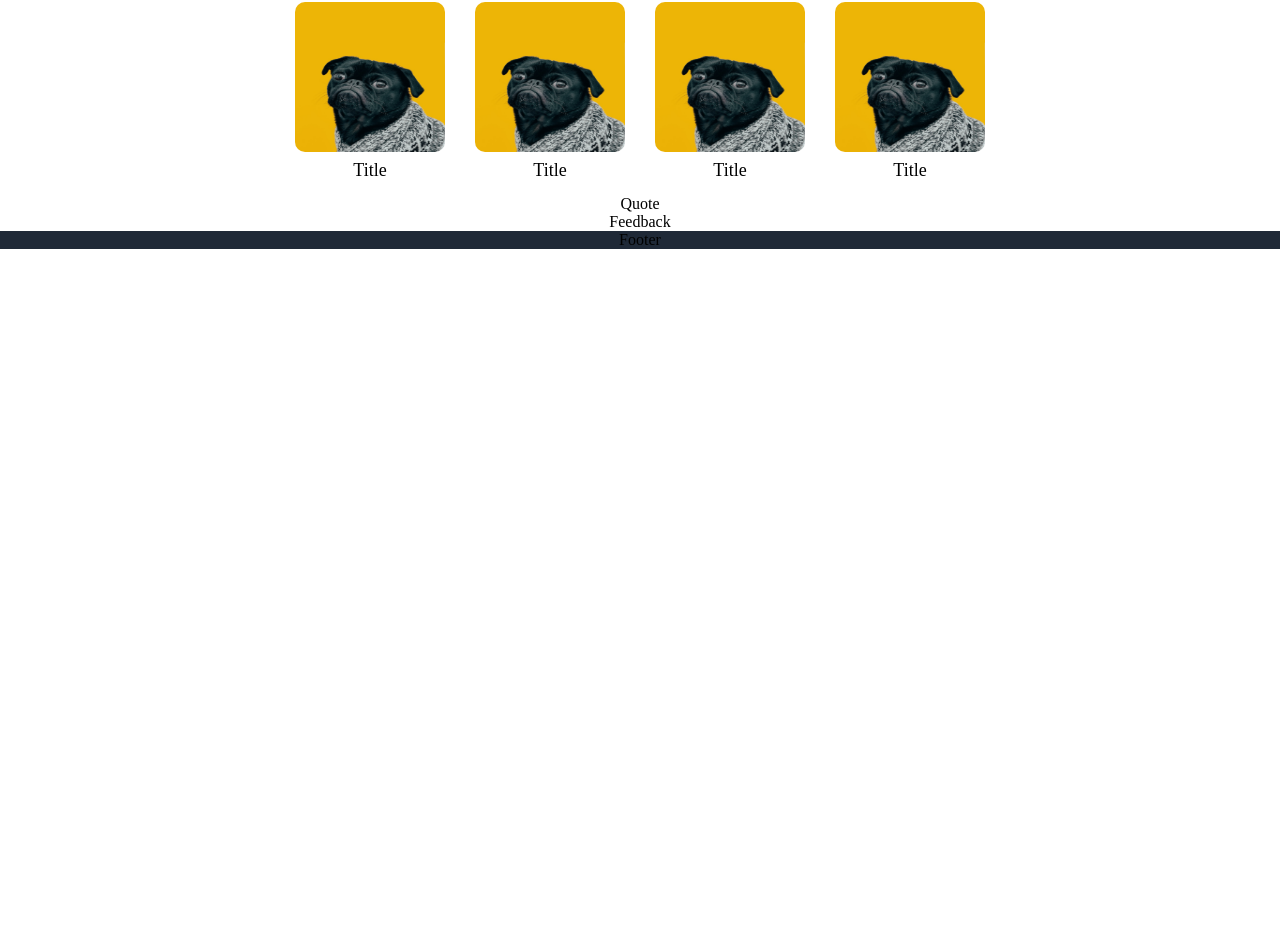
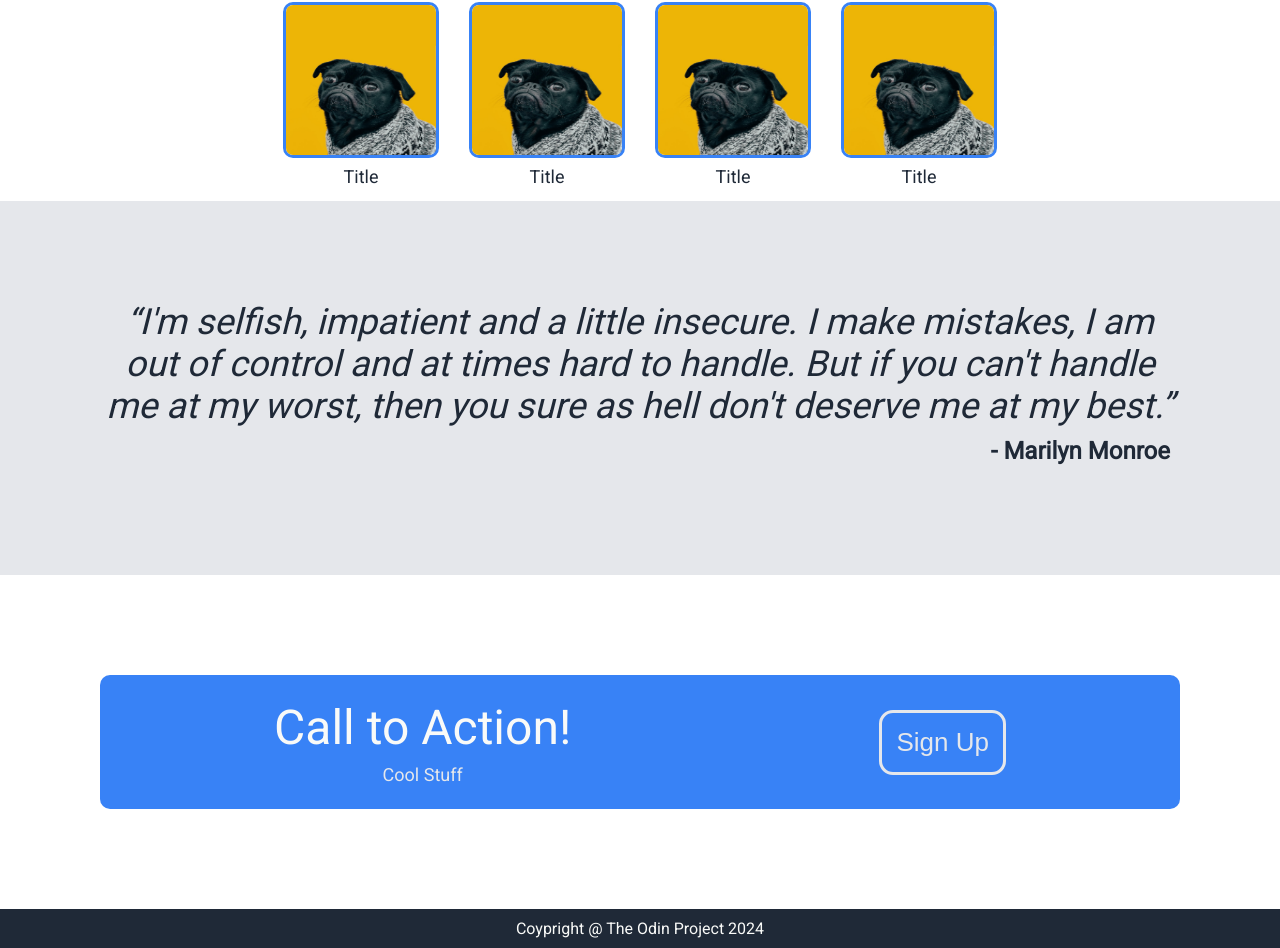
Before and after one commit to ug-prog01/Odin_Project, a plain HTML site: page index.html in a window 1280 px wide. Shown: the part 322-1270 px from the top of the page. Before the commit the page ends 800 px from the top, so only its background shows below. Drawn offline with Linux system fonts and the light colour scheme.

Commit message:
Odin Landing Page. Finishing

```diff
--- a/index.html
+++ b/index.html
@@ -3,6 +3,7 @@
   <head>
     <meta charset="UTF-8">
     <title>Odin | Testing</title>
+	<link href='https://fonts.googleapis.com/css?family=Roboto' rel='stylesheet'>
 	<link rel="stylesheet" href="styles.css">
   </head>
 
@@ -20,9 +21,9 @@
 		</div>
 		<div class="info">
 			<div class="info-content">
-				<p class="hero-text">Tilte of the page</p>
-				<p>Description about the page</p>
-				<button><p>Sign Up</p></button>
+				<div class="hero-text">Tilte of the page</div>
+				<div class="description">Description about the page</div>
+				<button>Sign Up</button>
 			</div>
 			<div>
 				<img src="./images/image1.jpg" alt="Charles">
@@ -34,31 +35,38 @@
 			</div>
 			<div class="cards">
 				<div class="card">
-					<img src="./images/image1.jpg" alt="Charles">
+					<img src="./images/image1.jpg" alt="Charles" class="card-image">
 					<p>Title</p>
 				</div>
 				<div class="card">
-					<img src="./images/image1.jpg" alt="Charles">
+					<img src="./images/image1.jpg" alt="Charles" class="card-image">
 					<p>Title</p>
 				</div>
 				<div class="card">
-					<img src="./images/image1.jpg" alt="Charles">
+					<img src="./images/image1.jpg" alt="Charles" class="card-image">
 					<p>Title</p>
 				</div>
 				<div class="card">
-					<img src="./images/image1.jpg" alt="Charles">
+					<img src="./images/image1.jpg" alt="Charles" class="card-image">
 					<p>Title</p>
 				</div>
 			</div>
 		</div>
 		<div class="quote">
-			Quote
+			“I'm selfish, impatient and a little insecure. I make mistakes, I am out of control and at times hard to handle. But if you can't handle me at my worst, then you sure as hell don't deserve me at my best.”
+			<div class="author"> - Marilyn Monroe</div>
 		</div>
 		<div class="feedback">
-			Feedback
+			<div class="feedback-left">
+				<div class="hero-text">Call to Action!</div>
+				<div class="description">Cool Stuff</div>
+			</div>
+			<div class="feedback-right">
+				<button class="feedback-button">Sign Up</button>
+			</div>
 		</div>
 		<div class="footer">
-			Footer
+			Coypright @ The Odin Project 2024
 		</div>
 	</div>
   </body>
--- a/styles.css
+++ b/styles.css
@@ -2,7 +2,8 @@ body {
 	text-align: center;
 	height: 100%;
 	margin: 0%;
-	color: ;
+	font-family: 'Roboto';
+	color: #1F2937;
 }
 
 div.blue {
@@ -26,21 +27,25 @@ img.logo {
 }
 
 .hero-text {
+	padding: 4px;
 	font-size: 48px;
-	margin: 10px;
+	color: #F9FAF8;
+}
+
+.description {
+	padding: 4px;
+	font-size: 18px;
+	color: #E5E7EB;
 }
 
 p {
 	font-size: 18px;
-	/* padding: 0%; */
 	margin: 4px;
 }
 
 a {
 	text-decoration: none;
-	color: black;
-	background-color: #E5E7EB;
-	border-radius: 4px;
+	color: #E5E7EB;
 	padding: 4px;
 	margin: 4px;
 	font-size: 20px;
@@ -49,9 +54,19 @@ a {
 button {
 	background-color: #3882F6;
 	border-radius: 4px;
+	padding: 4px;
 	margin: 4px;
+	color: #E5E7EB;
+	border: #3882F6;
 }
 
+button:hover {
+	cursor: pointer;
+}
+
+.header-links {
+	text-align: right;
+}
 
 .header {
 	padding: 12px;
@@ -64,8 +79,9 @@ button {
 .info {
 	background-color: #1F2937;
 	display: flex;
+	text-align: left;
 	align-items: center;
-	justify-content: space-evenly;
+	justify-content: space-around;
 	padding-top: 20px;
 	padding-bottom: 20px;
 }
@@ -73,7 +89,7 @@ button {
 .cards-header {
 	background-color: white;
 	color: #1F2937;
-	font-weight: 400;
+	font-weight: 800;
 	font-size: 36px;
 }
 
@@ -86,6 +102,53 @@ button {
 	gap: 30px;
 }
 
+.card-image {
+	border-style: solid;
+	border-color: #3882F6;
+}
+
+.quote {
+	background-color: #E5E7EB;
+	font-style: italic;
+	font-size: 36px;
+	padding: 100px;
+	font-weight: 200;
+}
+
+.author {
+	padding: 10px;
+	text-align: right;
+	font-style: normal;
+	color: #1F2937;
+	font-weight:bold;
+	font-size: 24px;
+}
+
+.feedback {
+	margin: 100px;
+	background-color: #3882F6;
+	display: flex;
+	padding: 20px;
+	align-items: center;
+	justify-content: space-around;
+	border-radius: 10px;
+}
+
+.feedback-button {
+	background-color: #3882F6;
+	font-size: 26px;
+	border-radius: 14px;
+	padding: 14px;
+	margin: 4px;
+	color: #E5E7EB;
+	border: #3882F6;
+	border-style: solid;
+	border-color: #E5E7EB;
+}
+
 .footer {
+	align-items: center;
 	background-color: #1F2937;
+	color: #F9FAF8;
+	padding: 10px;
 }
```
